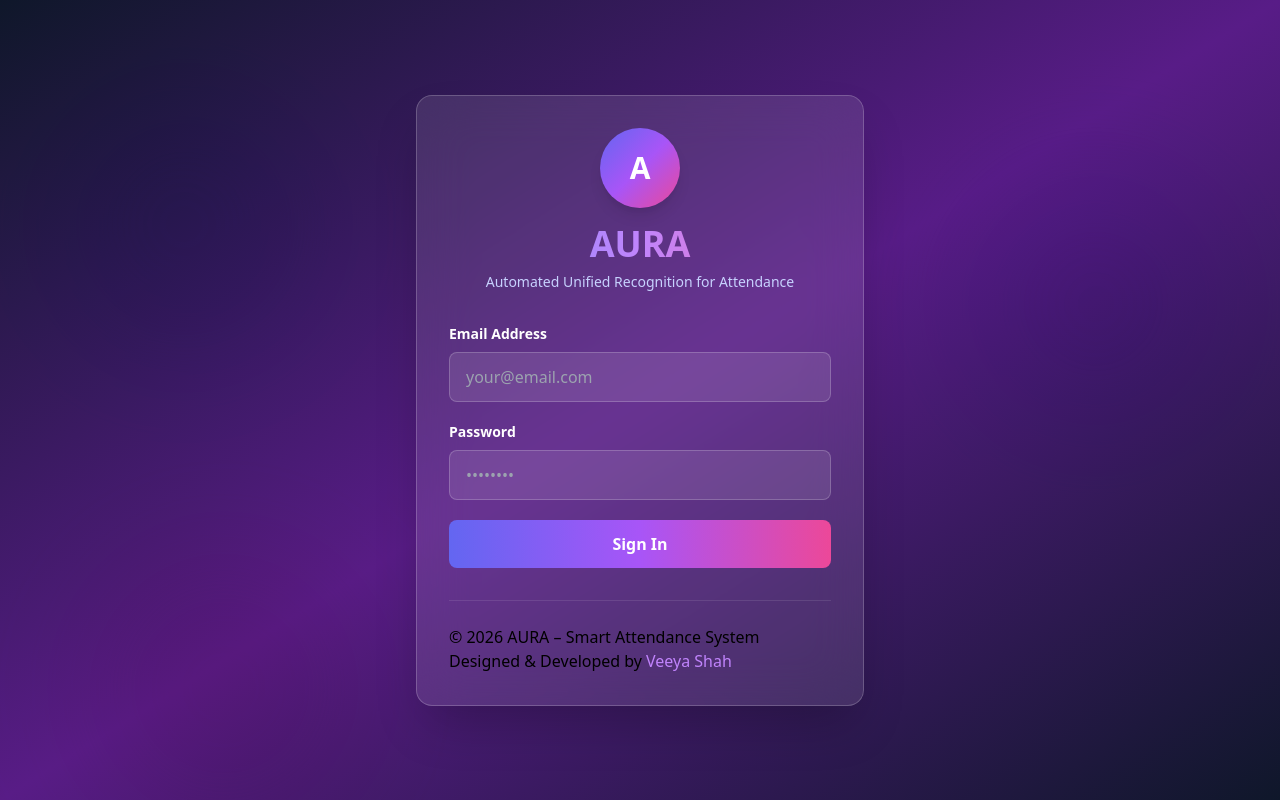
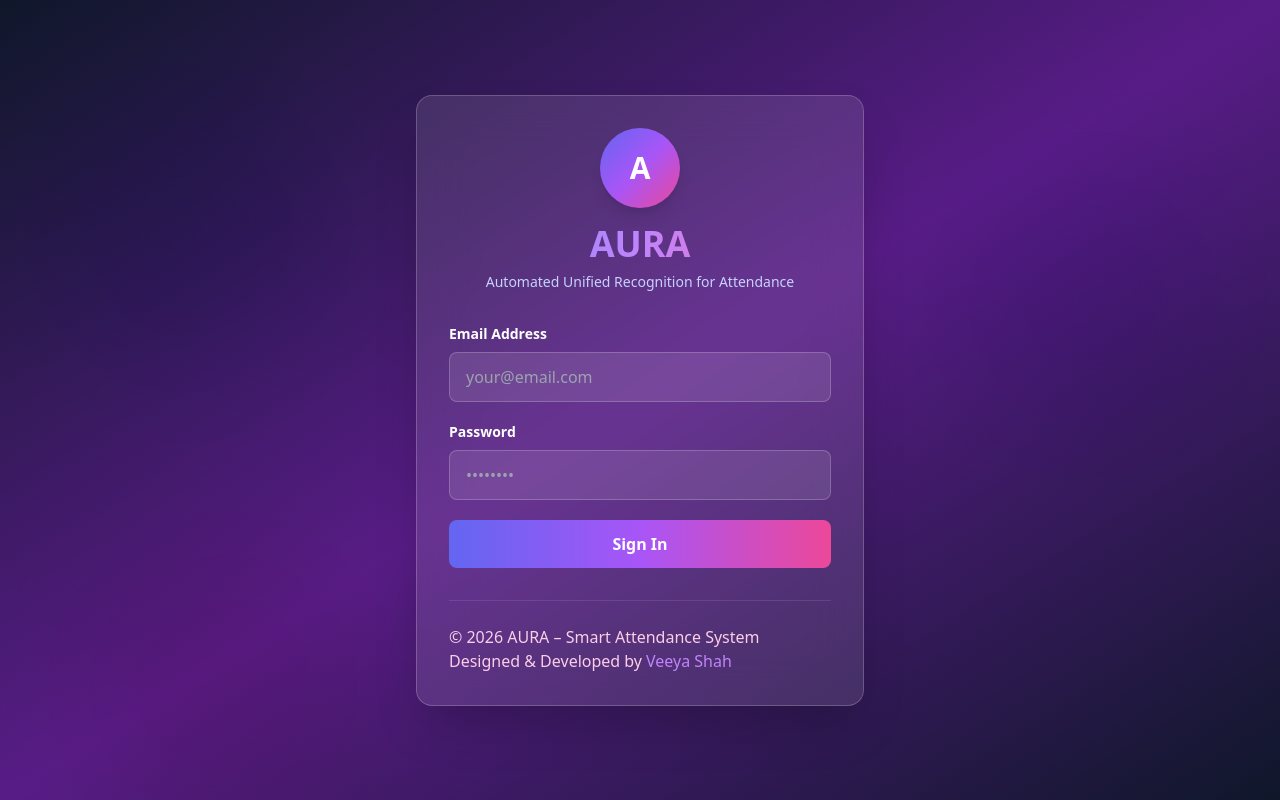
Before and after one commit to veeyashah/aura, a Next.js app in the folder frontend/: page /login in a window 1280 px wide. Built offline with nearby package versions, Linux system fonts and the light colour scheme.

Commit message:
UI FIX CHANGES

```diff
--- a/frontend/app/admin/students/page.tsx
+++ b/frontend/app/admin/students/page.tsx
@@ -355,8 +355,7 @@ export default function StudentsList() {
                     style={{ letterSpacing: "0.1em" }}
                   />
                   <p className="text-xs text-gray-500 mt-2 text-center">
-                    2-5 characters • Will be converted to Vladimir Script font
-                    automatically
+                    2-5 characters
                   </p>
                 </div>
 
--- a/frontend/components/auth/Login.tsx
+++ b/frontend/components/auth/Login.tsx
@@ -136,14 +136,14 @@ export default function Login() {
 
           {/* Footer Info */}
           <div className="mt-8 pt-6 border-t border-white/10">
-            <p>© 2026 AURA – Smart Attendance System</p>
-            <p>
+            <p className="text-pink-200">© 2026 AURA – Smart Attendance System</p>
+            <p className="text-pink-200">
               Designed & Developed by
               <a
                 href="https://github.com/veeyashah"
                 target="_blank"
                 rel="noopener noreferrer"
-                className="text-purple-400 hover:underline ml-1"
+                className="text-purple-400 hover:text-white transition-colors ml-1"
               >
                 Veeya Shah
               </a>
```
